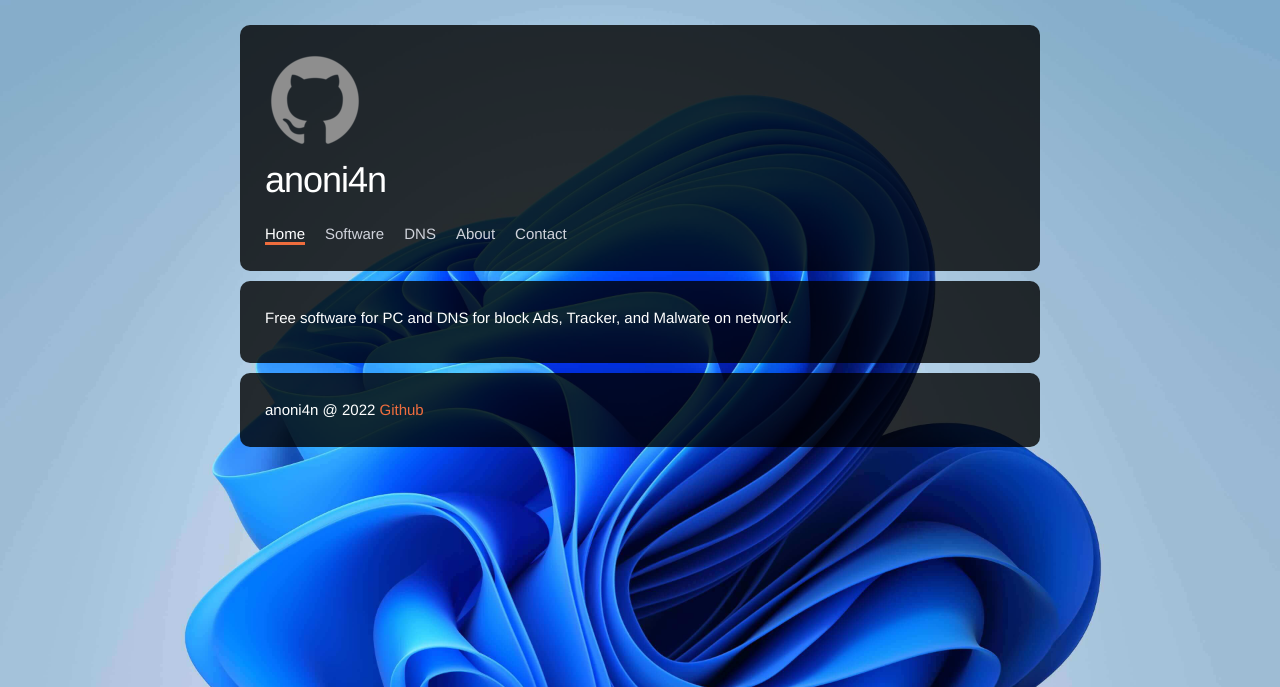
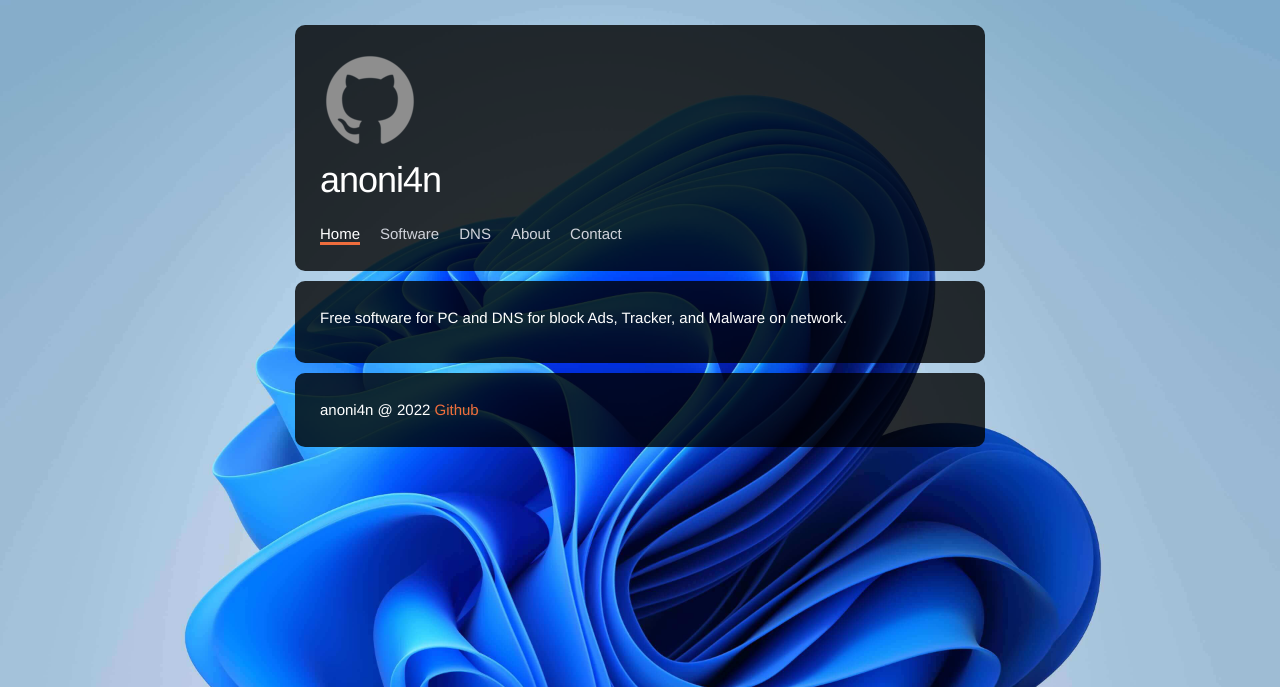
Before and after one commit to anoni4n/anoni4n.github.io, a PHP site: page /blog/index.html in a window 1280 px wide. Shown: the top 687 px of the page. Run offline with PHP 8.4, Linux system fonts and the light colour scheme.

Commit message:
Update style.css

```diff
--- a/blog/style.css
+++ b/blog/style.css
@@ -101,6 +101,8 @@ body {
   margin:25px auto;
 }
 header, #content, footer {
+  width: 80%;
+  margin: auto;
   background: rgba(0,0,0,.8);
   padding:25px;
   color:#FFFFFF;
```
